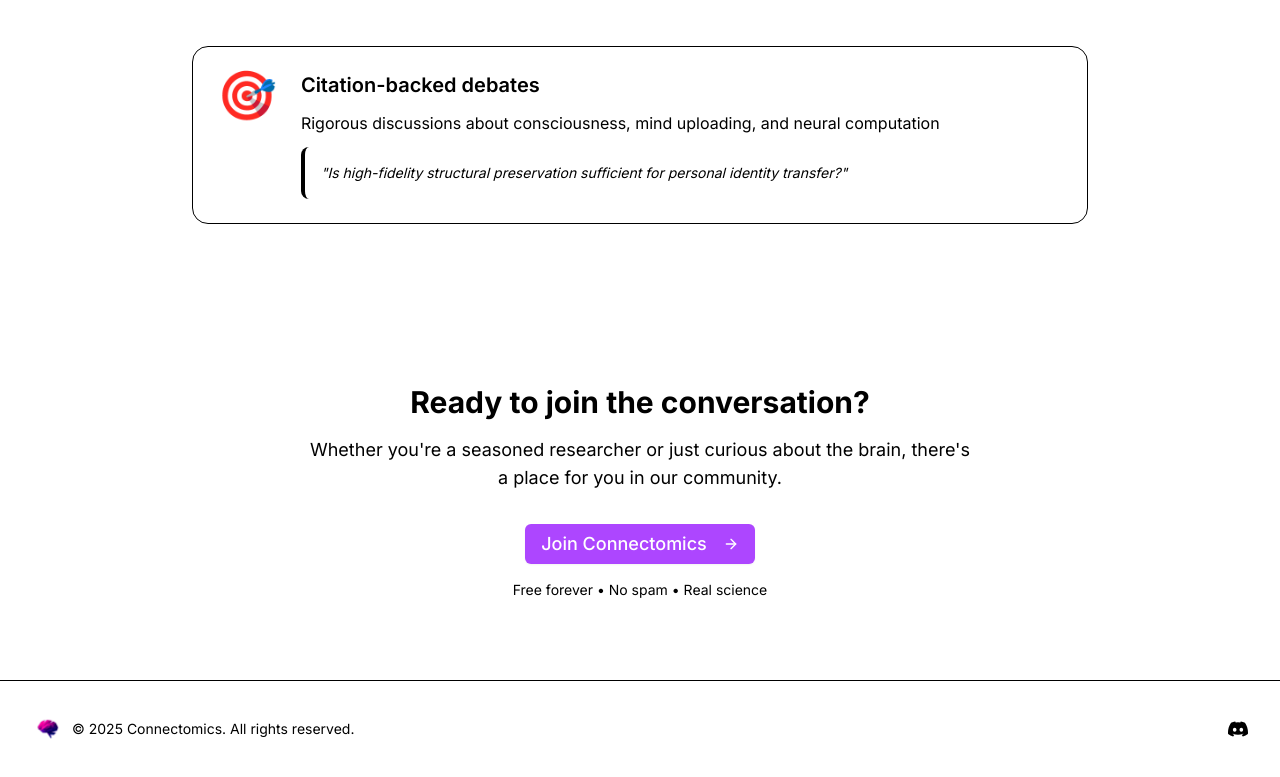
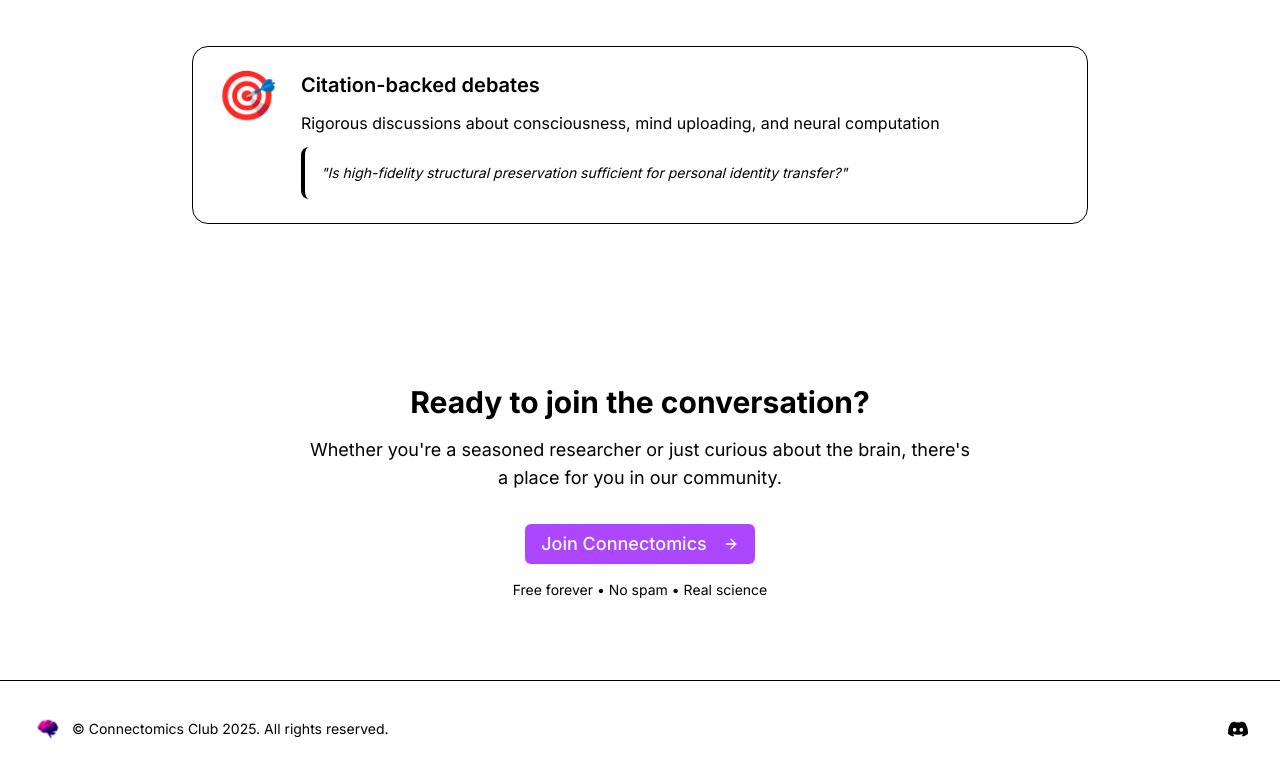
Before and after one commit to Shubert894/connectomics-site, a Next.js app: page / in a window 1280 px wide. Shown: the part 1681-2458 px from the top of the page. Built offline with nearby package versions, Linux system fonts and the light colour scheme; no server answers.

Commit message:
change the all rights reserved message

```diff
--- a/src/components/ui/footer.tsx
+++ b/src/components/ui/footer.tsx
@@ -11,7 +11,7 @@
         <div className="flex flex-col md:flex-row justify-between items-center space-y-4 md:space-y-0">
           <div className="flex items-center space-x-2">
            <Image src="/discord_logo.svg" alt="Connectomics Logo" width={32} height={32} />
-            <span className="text-sm text-muted-foreground">© 2025 Connectomics. All rights reserved.</span>
+            <span className="text-sm text-muted-foreground">© Connectomics Club 2025. All rights reserved.</span>
           </div>
 
           <div className="flex items-center space-x-4">
```
